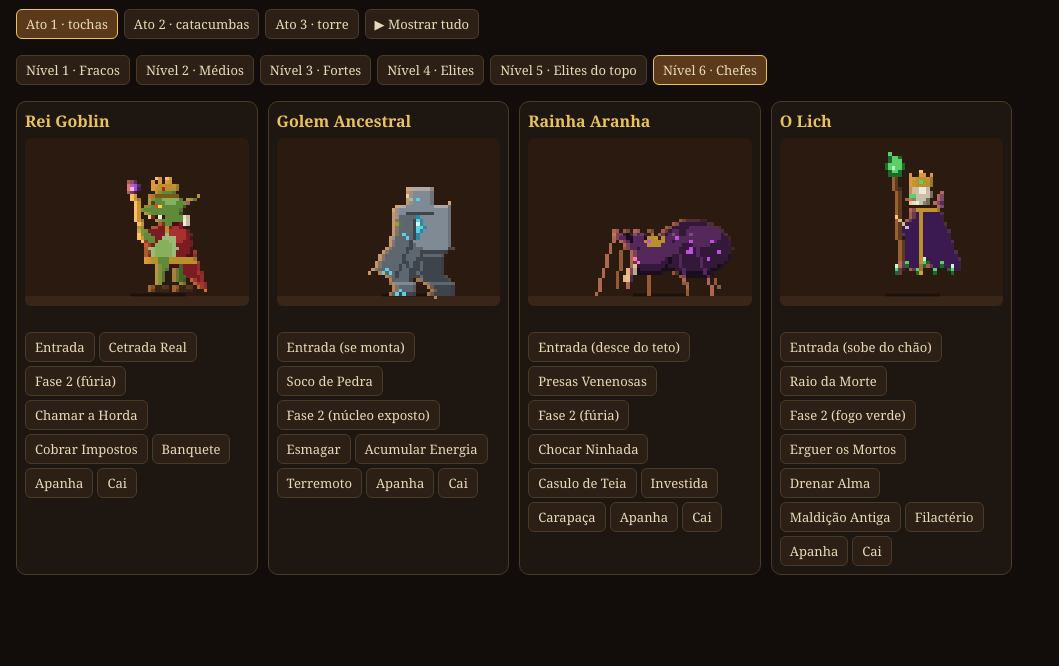
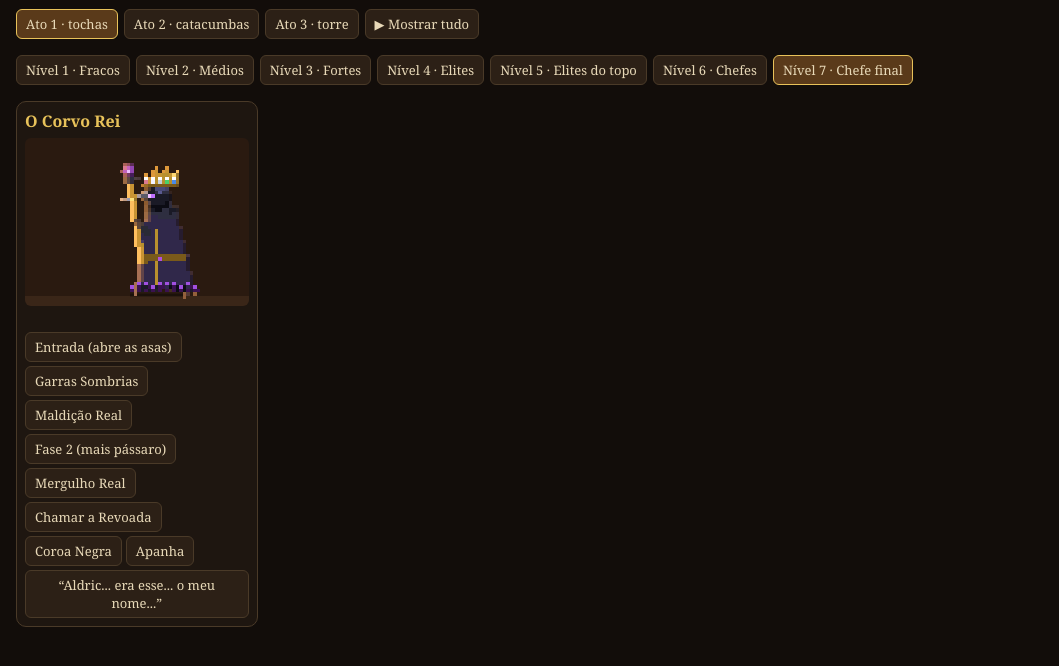
Before and after one commit to contatojampro5-dot/masmorra-do-corvo-rei, a plain HTML site: page tools/lab/inimigos/index.html in a window 1280 px wide. Shown: the part 70-736 px from the top of the page, without its empty margins (0-1059 px from the left). Drawn offline with Linux system fonts and the light colour scheme.

Commit message:
Laboratório: O Corvo Rei (coroa de cinco juramentos, fase 2 mais pássaro e o corvo branco no fim)
Co-Authored-By: Claude Opus 5.5 <noreply@anthropic.com>
Claude-Session: https://claude.ai/code/session_01EHQ2tUVzxkGdcJMX7J6bFB

```diff
--- /dev/null
+++ b/tools/lab/inimigos/bichos7.js
@@ -0,0 +1,104 @@
+/* O CORVO REI — chefe final (Nível 7). Segue docs/lore.md:
+   - Aldric, o Rei Justo, preso no pacto de Morvane; a cada dia "mais pássaro".
+   - A Coroa de Cinco Juramentos: 5 joias (Garrel/lealdade azul, Ysolda/visão verde, Bram/ferro prata, Elowen/nome branca, Morvane/pacto roxa).
+   - Fase 2: vira mais pássaro (capa vira asas, mãos viram garras, bico cresce, olhos vermelhos).
+   - Queda: ajoelha, a coroa cai, vira pó e penas — e o corvo branco (o pedaço de Aldric que ainda é humano) sobe livre.
+   Usa o motor de bichos.js. */
+(function(){
+const {P,lerp,ik,kf,sw,olhoX,D,PI}=BICHO.util,GY=BICHO.GY,W=BICHO.W;
+const cl=(v,a=0,b=1)=>Math.max(a,Math.min(b,v));
+const JOIAS=['#4a8ae8','#4ad06a','#c8d0dc','#f2f2ff','#b050e0'];
+
+/* asa de penas grandes: do ombro até a ponta, com penas recortadas descendo até "fim" */
+function asaReal(pen,s,tip,fim,cor,osso){const pts=[s,tip];for(let i=1;i<=6;i++){const t=i/7,q=[lerp(tip[0],fim[0],t),lerp(tip[1],fim[1],t)];const dx=fim[0]-tip[0],dy=fim[1]-tip[1],L=Math.hypot(dx,dy)||1,nx=dy/L,ny=-dx/L;const o=(i%2?2.8:.6);pts.push([q[0]-nx*o,q[1]-ny*o])}pts.push(fim);
+  pen.poly(pts,cor[1]);for(let i=1;i<=5;i+=2){const t=i/7,q=[lerp(tip[0],fim[0],t),lerp(tip[1],fim[1],t)];pen.line(lerp(s[0],q[0],.45),lerp(s[1],q[1],.45),q[0],q[1],cor[0])}pen.line(s[0],s[1],tip[0],tip[1],osso)}
+function corvinho(pen,x,y,fl,cor='#14141e'){pen.ell(x,y,2,1.4,cor);pen.px(x+2,y-.5,cor);pen.px(x+3,y-.5,'#3a3a44');pen.px(x+1.5,y-1,'#c0201a');const a=fl>0?-2:1.5;pen.line(x-1,y-.5,x-3,y+a,cor);pen.line(x+.5,y-.5,x-1,y+a-.5,cor);pen.line(x-2,y+.5,x-4,y+1,cor)}
+
+const CR={nome:'O Corvo Rei',nivel:7,
+  DEF:{hx:24,hy:32,lean:2*D,fF:[28,GY],fB:[20,GY],aF:60*D,aF2:-110*D,aB:80*D,aB2:-30*D,ht:0,bico:0,olho:1,asa:0,wa:0,f2:0,coroa:0,joias:.3,revoada:0,aura:0,po:0,branco:0,aj:0,voo:0,cs:-85*D,tr:0,trB:0,sh:0,ph:0,dead:0,rot:0,px:24,py:GY,al:1,tremor:0},
+  draw(pen,p){const f2=p.f2,pena=f2,R=['#100c18','#1e1830','#30284a','#463c64'],O=['#7a5a1a','#b8902e','#ffe27a'],BK=['#0c0c14','#1a1a26','#2e2e40'];
+    const hy=p.hy+p.aj*5-p.voo*16,hip=[p.hx+p.sh,hy],neck=P(hip,-PI/2+p.lean,12),shF=[neck[0]+2,neck[1]+2],shB=[neck[0]-2.5,neck[1]+2];
+    // asa de trás / capa: dobrada vira capa até o chão; aberta vira asa enorme
+    const ab=p.asa,tipB=[lerp(hip[0]-9,neck[0]-21,ab),lerp(GY-1,neck[1]-9+p.wa*10,ab)],fimB=[lerp(hip[0]-4,hip[0]-6,ab),lerp(GY-1,hip[1]+2,ab)];
+    asaReal(pen,shB,tipB,fimB,R,BK[0]);
+    // braço de trás (garras sombrias)
+    const eb=P(shB,p.aB,5),hb=P(eb,p.aB+p.aB2,5);pen.line(shB[0],shB[1],eb[0],eb[1],R[1],3);pen.line(eb[0],eb[1],hb[0],hb[1],pena>.5?'#3a3a44':'#2a2a36',2);
+    for(let i=-1;i<=1;i++){const t=P(hb,p.aB+p.aB2+i*.45,2.5+pena);pen.line(hb[0],hb[1],t[0],t[1],'#c8c0aa')}
+    // pés: botas reais, ou garras de pássaro na fase 2
+    const pe=(f,c)=>{if(pena>.5){pen.line(f[0],f[1]-3,f[0],f[1],'#3a3a44',2);for(let i=-1;i<=2;i++)pen.line(f[0],f[1],f[0]+i*1.4,f[1]+.3,'#c8c0aa');pen.px(f[0]-1.5,f[1]-.5,'#c8c0aa')}else{pen.line(f[0]-1,f[1]-1,f[0]+2.5,f[1]-1,c,2)}};
+    // manto real até o chão
+    const hem=GY-(p.voo>0?p.voo*14:0),w1=8+p.aj*2;const pts=[[neck[0]-4.5,neck[1]],[neck[0]+4.5,neck[1]+.5],[hip[0]+w1,hem]];
+    for(let i=0;i<=8;i++){const t=i/8;pts.push([lerp(hip[0]+w1,hip[0]-w1-1,t),hem-((i%2)?(pena>.5?3:1.4):0)])}pts.push([hip[0]-w1-1,hem]);
+    pen.poly(pts,R[2]);pen.line(neck[0]+4.5,neck[1]+.5,hip[0]+w1,hem,R[3]);pen.line(neck[0]-4.5,neck[1],hip[0]-w1-1,hem,R[1]);
+    pen.line(neck[0]+1,neck[1]+1,hip[0]+1.5,hem-1,O[1]);pen.line(hip[0]-5,hip[1]+1,hip[0]+6,hip[1]+1.5,O[0],2);pen.px(hip[0]+1,hip[1]+1,JOIAS[4]);
+    if(pena>.3){for(let i=0;i<8;i++){const x=hip[0]-6+(i*5)%13,y=neck[1]+5+((i*7)%16);pen.line(x,y,x-1,y+2,R[1]);pen.px(x+1,y+1,R[3])}}
+    if(p.voo<.2){pe([p.fF[0],GY],BK[1]);pe([p.fB[0],GY],BK[0])}
+    // gola de penas
+    for(let i=0;i<7;i++){const a=PI+i/6*PI,q=P([neck[0],neck[1]+1],a,4.5+(i%2)*1.2);pen.line(neck[0],neck[1]+1,q[0],q[1],i%2?BK[1]:BK[2],2)}
+    // cabeça de corvo
+    const ht=p.ht,h=[neck[0]+1.5+ht*.5,neck[1]-4.2];
+    pen.bola(h[0],h[1],4.2,3.8,BK);pen.line(h[0]-3,h[1]-2.5,h[0]+1,h[1]-3.6,'#4a4a78');pen.px(h[0]-1,h[1]-2,'#5a5a90');pen.px(h[0]+2,h[1]+1.5,'#2e2e48');
+    const bl=7+pena*3,ba=.12+ht*.18,b0=[h[0]+3,h[1]-.2];const bt=P(b0,ba,bl);
+    pen.poly([[b0[0],b0[1]-1.8],bt,[b0[0],b0[1]+.4]],'#5a5a68');pen.line(b0[0],b0[1]-1.8,bt[0],bt[1],'#9a9aac');pen.px(bt[0],bt[1],'#c8c8d8');
+    const ja=ba+p.bico*.5,jt=P([b0[0],b0[1]+.8],ja,bl-1);pen.poly([[b0[0],b0[1]+.5],jt,[b0[0],b0[1]+1.8]],'#2a2a32');
+    if(p.bico>.2)pen.poly([[b0[0]+.5,b0[1]+.4],bt,jt],'#3a0814');
+    pen.info.boca=P(b0,ba,bl*.7);
+    if(p.dead>.5)olhoX(pen,Math.round(h[0]+1),Math.round(h[1]-1),'#5a5a6a');
+    // coroa de cinco juramentos (cai quando ele cai)
+    const c0=[lerp(h[0]-1,h[0]-13,p.coroa),lerp(h[1]-5.5,GY-3,p.coroa)-(f2>.5&&p.coroa===0?2+Math.sin(p.ph*.5):0)],inc=p.coroa*-.4;
+    const cr=(dx,dy)=>[c0[0]+dx*Math.cos(inc)-dy*Math.sin(inc),c0[1]+dx*Math.sin(inc)+dy*Math.cos(inc)];
+    const jp=[cr(-4,.2),cr(-2,.2),cr(0,.2),cr(2,.2),cr(4,.2)];
+    const coroa=pn=>{pn.poly([cr(-5,1.8),cr(-5,-2.5),cr(-3.2,-.6),cr(-1.6,-3.6),cr(0,-.8),cr(1.6,-3.6),cr(3.2,-.6),cr(5,-2.5),cr(5,1.8)],O[1]);pn.line(cr(-5,1.8)[0],cr(-5,1.8)[1],cr(5,1.8)[0],cr(5,1.8)[1],O[0]);pn.line(cr(-5,-2.5)[0],cr(-5,-2.5)[1],cr(-3.2,-.6)[0],cr(-3.2,-.6)[1],O[2]);jp.forEach((q,i)=>pn.px(q[0],q[1],JOIAS[i]))};
+    // a coroa caída fica no chão mesmo quando ele vira pó
+    if(p.coroa>.9&&p.al<1)pen.depois(coroa);else coroa(pen);
+    // cetro na mão da frente
+    const ef=P(shF,p.aF,5),hf=P(ef,p.aF+p.aF2,5);
+    if(p.dead<.5||p.po<.3){const s0=P(hf,p.cs+PI,12),s1=P(hf,p.cs,12);pen.line(s0[0],s0[1],s1[0],s1[1],O[1],2);pen.line(s0[0],s0[1],s1[0],s1[1],O[2]);
+      pen.poly([P(s1,p.cs-PI/2,3.5),P(s1,p.cs,1),P(s1,p.cs+PI/2,3.5),P(s1,p.cs+PI,1.5)],BK[2]);const orb=P(s1,p.cs,2.5);pen.ell(orb[0],orb[1],2,2,'#4a1a6a');pen.ell(orb[0],orb[1],1.3,1.3,'#b050e0');pen.px(orb[0]-.4,orb[1]-.5,'#f0c0ff');pen.info.boca=orb}
+    pen.line(shF[0],shF[1],ef[0],ef[1],R[2],3);pen.line(ef[0],ef[1],hf[0],hf[1],pena>.5?'#3a3a44':'#2a2a36',2);if(pena>.5){for(let i=-1;i<=1;i++){const t=P(hf,p.aF+p.aF2+i*.5,2.2);pen.line(hf[0],hf[1],t[0],t[1],'#c8c0aa')}}
+    // asa da frente (só quando abre)
+    if(ab>.15){const tipF=[lerp(neck[0]+2,neck[0]+13,ab),lerp(hip[1],neck[1]-11+p.wa*10,ab)];asaReal(pen,[neck[0]+1,neck[1]+2.5],tipF,[lerp(hip[0]-1,hip[0]+4,ab),hip[1]+1],[R[1],R[3]],BK[0])}
+    // tudo que brilha por conta própria
+    const olho=p.olho,dead=p.dead,joias=p.joias,aura=p.aura,rev=p.revoada,ph=p.ph,branco=p.branco,po=p.po,tr=p.tr,trB=p.trB;
+    pen.depois(pn=>{
+      if(aura>0){for(let i=0;i<10;i++){const x=hip[0]-9+i*2,b=GY-1,hh=(3+Math.sin(ph*1.6+i*1.9)*1.6)*aura*(1+(i>2&&i<8?.6:0));pn.line(x,b,x+Math.sin(ph+i)*.7,b-hh,'#3a1250');pn.px(x,b-hh-1,'#a050e0')}}
+      if(dead<.5&&olho>0){pn.px(h[0]+1,h[1]-1,f2>.5?'#ff2a1a':'#c070ff');pn.px(h[0]+1.8,h[1]-1.2,f2>.5?'#ffb0a0':'#f0c0ff');if(f2>.5)pn.px(h[0]+2.6,h[1]-1.6,'#ff2a1a')}
+      if(joias>.5){jp.forEach((q,i)=>{pn.px(q[0],q[1]-1,'#ffffff');if(joias>.9){pn.px(q[0]-1,q[1],JOIAS[i]);pn.px(q[0]+1,q[1],JOIAS[i])}})}
+      if(tr){for(let a=tr;a<=tr+1.6;a+=.06){const q=P(hb,a,7+((a*10)|0)%2);pn.px(q[0],q[1],'#8a4ab0')}}
+      if(rev>0){for(let i=0;i<5;i++){const a=ph*.5+i*PI*2/5,r=lerp(40,10+i%2*4,cl(rev*1.4-i*.1));corvinho(pn,hip[0]+Math.cos(a)*r,neck[1]-4+Math.sin(a)*r*.45,(ph+i)%2)}}
+      if(branco>0){const y=lerp(neck[1],-6,branco),x=h[0]+Math.sin(branco*9)*3,fl=Math.sin(ph*1.8)>0?-2.5:1.5;
+        pn.ell(x,y,2.4,1.6,'#f2f2ff');pn.px(x+2.5,y-.6,'#f2f2ff');pn.px(x+3.4,y-.6,'#e8c25a');pn.px(x+1.8,y-1,'#2a2a3a');pn.line(x-1,y-.5,x-4,y+fl,'#ffffff');pn.line(x+.5,y-.5,x-2,y+fl-.6,'#e8e8f8');pn.line(x-2.5,y+.5,x-5,y+1,'#f2f2ff');
+        for(let i=0;i<3;i++)pn.px(x-3-i*2,y+2+i*2,i%2?'#ffffff':'#c8d8ff')}
+      if(po>0&&po<1){for(let i=0;i<12;i++){const t=(po*1.3+i/12)%1,x=hip[0]-8+((i*7)%17)+Math.sin(t*6+i)*2,y=neck[1]+((i*5)%20)-t*16;pn.line(x,y,x+1,y+1.5,i%3?'#1a1a26':'#3e3e5a')}}})},
+  A:{
+   parado:{n:20,fps:9,loop:1,f:(f,n)=>{const b=(sw(f,n,1)+1)/2;return{ph:f,hy:32+(b>.6?1:0),lean:(2+b*2)*D,cs:(-85+b*3)*D,ht:sw(f,n,1,1)>.85?-.5:sw(f,n,1,1)<-.85?.5:0,joias:.3+b*.3,olho:f===14?0:1,aura:.15}}},
+   entrada:{nome:'Entrada (abre as asas)',n:30,fps:12,f:null},
+   ataque:{nome:'Garras Sombrias',n:24,fps:15,hits:[7,13,19],f:null},
+   especial:{nome:'Maldição Real',n:20,fps:13,hits:[12],tiro:'sombra',f:null},
+   fase2:{nome:'Fase 2 (mais pássaro)',n:26,fps:12,f:null},
+   especial2:{nome:'Mergulho Real',n:30,fps:14,hits:[19],f:null},
+   buff:{nome:'Chamar a Revoada',n:24,fps:12,f:null},
+   defesa:{nome:'Coroa Negra',n:20,fps:12,f:null},
+   ferido:{n:8,fps:14,f:null},
+   morte:{nome:'“Aldric... era esse... o meu nome...”',n:44,fps:10,f:null}}};
+CR.A.entrada.f=kf(CR.DEF,[[0,{aj:1,lean:30*D,ht:1.5,asa:.35,wa:1.2,olho:0,joias:0,aura:.6}],[8,{aj:1,lean:30*D,ht:1.5,asa:.35,wa:1.2,olho:0,joias:0,aura:.8,tremor:1}],[11,{e:'rapido',aj:.6,lean:10*D,ht:0,asa:.5,olho:1,joias:.5,aura:1}],
+  [15,{e:'rapido',aj:0,lean:-8*D,ht:-1,asa:1,wa:-.6,bico:1,olho:1,joias:1,aura:1,revoada:.3}],[20,{asa:1,wa:-.4,lean:-8*D,ht:-1,bico:1,joias:1,aura:1,revoada:1}],[24,{e:'segura',asa:1,wa:-.5,lean:-6*D,ht:-.5,bico:.4,joias:1,aura:.6,revoada:1}],[30,{e:'devagar',revoada:0}]]);
+CR.A.ataque.f=kf(CR.DEF,[[0,{}],[4,{e:'devagar',hx:21,lean:-8*D,aB:-140*D,aB2:-20*D,bico:.6,asa:.3}],[6,{e:'rapido',hx:28,lean:22*D,aB:40*D,aB2:10*D,tr:-140*D,fF:[33,GY],fB:[22,GY],bico:1}],[7,{hx:29,lean:24*D,aB:60*D,aB2:10*D,fF:[33,GY],fB:[22,GY]}],
+  [10,{e:'devagar',hx:27,lean:6*D,aB:-140*D,aB2:-20*D,fF:[32,GY],fB:[22,GY]}],[12,{e:'rapido',hx:30,lean:24*D,aB:40*D,aB2:10*D,tr:-140*D,fF:[35,GY],fB:[24,GY],bico:1}],[13,{hx:31,lean:26*D,aB:60*D,aB2:10*D,fF:[35,GY],fB:[24,GY]}],
+  [16,{e:'devagar',hx:29,lean:6*D,aB:-140*D,aB2:-20*D,fF:[34,GY],fB:[23,GY]}],[18,{e:'rapido',hx:32,lean:26*D,aB:40*D,aB2:10*D,tr:-140*D,fF:[36,GY],fB:[25,GY],bico:1}],[19,{hx:33,lean:28*D,aB:60*D,aB2:10*D,fF:[36,GY],fB:[25,GY]}],[21,{e:'segura',hx:33,lean:28*D,aB:60*D,fF:[36,GY],fB:[25,GY]}],[24,{e:'devagar'}]]);
+CR.A.especial.f=kf(CR.DEF,[[0,{}],[5,{e:'devagar',lean:-6*D,aF:-80*D,aF2:-50*D,cs:-130*D,joias:.8,aura:.5,bico:.6}],[10,{e:'segura',lean:-6*D,aF:-90*D,aF2:-50*D,cs:-135*D,joias:1,aura:.8,bico:.8}],[12,{e:'rapido',lean:16*D,aF:-10*D,aF2:-20*D,cs:-20*D,bico:1,aura:.6}],[14,{e:'segura',lean:16*D,aF:-10*D,aF2:-20*D,cs:-20*D,bico:.6}],[20,{e:'devagar'}]]);
+CR.A.fase2.f=kf(CR.DEF,[[0,{}],[5,{e:'devagar',lean:24*D,ht:1.4,aj:.4,asa:.2,aura:.6}],[9,{lean:26*D,ht:1.5,aj:.5,asa:.2,aura:.8,sh:1,f2:.4}],[11,{lean:26*D,ht:1.5,aj:.5,asa:.25,aura:.9,sh:-1,f2:.7}],[13,{e:'rapido',lean:-14*D,ht:-1.6,aj:0,asa:1,wa:-.8,bico:1.4,f2:1,aura:1,joias:1,sh:0,revoada:.4}],
+  [17,{lean:-14*D,ht:-1.6,asa:1,wa:-.2,bico:1.4,f2:1,aura:1,joias:1,revoada:.8}],[21,{e:'segura',lean:-12*D,ht:-1.4,asa:1,wa:-.5,bico:1.2,f2:1,aura:1,joias:1,revoada:1}],[26,{e:'devagar',f2:1,revoada:0}]]);
+CR.A.especial2.f=kf(CR.DEF,[[0,{}],[5,{e:'devagar',aj:.6,lean:20*D,asa:.8,wa:.6,ht:.5}],[8,{e:'segura',aj:.7,lean:22*D,asa:.9,wa:.7}],[11,{e:'rapido',voo:2.2,asa:1,wa:-.9,lean:-10*D,ht:-1}],[14,{voo:2.4,asa:1,wa:.6,lean:0,hx:28}],[16,{e:'segura',voo:2.4,asa:1,wa:-.6,hx:30,bico:1,ht:1}],
+  [18,{e:'rapido',voo:.5,hx:38,asa:.6,wa:-1,lean:50*D,ht:1.6,aB:20*D,aF:20*D,bico:1.2,aura:1}],[19,{voo:0,hx:39,asa:.5,wa:-1,lean:46*D,ht:1.4,aB:40*D,fF:[44,GY],fB:[33,GY],aura:1,tremor:1}],[23,{e:'segura',voo:0,hx:39,asa:.5,lean:40*D,fF:[44,GY],fB:[33,GY],aura:.6}],[30,{e:'devagar'}]]);
+CR.A.buff.f=kf(CR.DEF,[[0,{}],[5,{e:'devagar',aF:-100*D,aF2:-40*D,cs:-100*D,ht:-1,bico:1,asa:.5,wa:-.4}],[8,{aF:-105*D,aF2:-40*D,cs:-100*D,ht:-1,bico:1.3,asa:.6,wa:-.6,revoada:.2}],[18,{e:'linear',aF:-105*D,aF2:-40*D,cs:-100*D,ht:-1,bico:.6,asa:.6,wa:-.5,revoada:1}],[24,{e:'devagar',revoada:0}]]);
+CR.A.defesa.f=kf(CR.DEF,[[0,{}],[5,{e:'devagar',ht:-1,joias:1,aura:.6,asa:.4,wa:.4,lean:-4*D}],[10,{ht:-1,joias:1,aura:1.4,asa:.6,wa:.2,lean:-4*D}],[16,{e:'segura',ht:-1,joias:1,aura:1.4,asa:.6,wa:.2}],[20,{e:'devagar'}]]);
+CR.A.ferido.f=kf(CR.DEF,[[0,{}],[1,{e:'rapido',hx:21,lean:-14*D,ht:-1.4,bico:1,asa:.4,wa:.8,olho:0}],[3,{hx:21,lean:-6*D,ht:-.6,asa:.2}],[8,{}]]);
+CR.A.morte.f=kf(CR.DEF,[[0,{}],[2,{e:'rapido',hx:21,lean:-16*D,ht:-1.6,bico:1.4,asa:.6,wa:.8,aura:1}],[6,{hx:21,lean:-16*D,ht:-1.6,bico:1.4,asa:.6,wa:.8,aura:1,sh:1}],[8,{hx:21,lean:-14*D,ht:-1.6,bico:1.4,asa:.6,aura:1,sh:-1}],
+  [13,{e:'devagar',hx:22,aj:1,lean:28*D,ht:1.6,bico:.2,asa:.25,wa:1,aura:.4,joias:1,olho:.5,sh:0,cs:10*D,aF:80*D}],[17,{e:'devagar',hx:22,aj:1,lean:26*D,ht:1.2,asa:.25,wa:1,aura:.2,olho:.3,coroa:1,joias:0,cs:10*D,aF:80*D}],
+  [24,{e:'segura',hx:22,aj:1,lean:20*D,ht:-.4,asa:.25,wa:1,coroa:1,olho:0,dead:1,cs:10*D,aF:80*D}],[32,{e:'devagar',hx:22,aj:1,lean:20*D,ht:-.4,asa:.25,wa:1,coroa:1,dead:1,al:.15,po:.9,branco:.25,cs:10*D,aF:80*D}],
+  [40,{e:'linear',hx:22,aj:1,lean:20*D,asa:.25,coroa:1,dead:1,al:0,po:.99,branco:.95,cs:10*D,aF:80*D}],[44,{hx:22,aj:1,coroa:1,dead:1,al:0,po:0,branco:1}]]);
+for(const k in CR.A){const A=CR.A[k];if(A.loop)continue;const g=A.f;A.f=f=>{const o={...g(f),ph:f};if(o.tremor)o.sh=(f%2?1:-1)*o.tremor;return o}}
+
+Object.assign(BICHOS,{reicorvo:CR});
+})();
--- a/tools/lab/inimigos/folha.html
+++ b/tools/lab/inimigos/folha.html
@@ -1,5 +1,5 @@
 <!doctype html><html><head><meta charset="utf-8"><title>Inimigos · quadros</title><style>body{margin:0;background:#141010;color:#e8d9b8;font:14px Georgia}h2{margin:14px 16px 4px;color:#e8c27a;font-size:17px}h3{margin:6px 16px 2px;font-size:13px;opacity:.8;font-weight:normal}.row{display:flex;flex-wrap:wrap;gap:2px;margin:0 16px}canvas{image-rendering:pixelated}</style></head><body>
-<script src="../cavaleiro-novo/rig.js"></script><script src="bichos.js"></script><script src="bichos2.js"></script><script src="bichos3.js"></script><script src="bichos4.js"></script><script src="bichos5.js"></script><script src="bichos6.js"></script><script>
+<script src="../cavaleiro-novo/rig.js"></script><script src="bichos.js"></script><script src="bichos2.js"></script><script src="bichos3.js"></script><script src="bichos4.js"></script><script src="bichos5.js"></script><script src="bichos6.js"></script><script src="bichos7.js"></script><script>
 const LUZ={dir:-1,col:[255,160,70],amb:[60,40,40]};
 const sc=(c,k)=>{const o=document.createElement('canvas');o.width=c.width*k;o.height=c.height*k;const x=o.getContext('2d');x.fillStyle='#2a1a12';x.fillRect(0,0,o.width,o.height);x.fillStyle='#3a2618';x.fillRect(0,BICHO.GY*k+k,o.width,o.height);x.imageSmoothingEnabled=false;x.drawImage(c,0,0,o.width,o.height);return o};
 const Q=new URLSearchParams(location.search),so=Q.get('so'),K=+(Q.get('k')||2),SO_A=Q.get('a');
--- a/tools/lab/inimigos/index.html
+++ b/tools/lab/inimigos/index.html
@@ -11,13 +11,13 @@ header{padding:14px 16px 4px}h1{margin:0;color:var(--ouro);font-size:22px}header
 .acao{height:18px;font-size:13px;opacity:.85;margin:4px 0}.bts{display:flex;flex-wrap:wrap;gap:4px}
 </style></head><body>
 <header><h1>Inimigos</h1><p>Bonecos articulados no estilo do Cavaleiro novo. Toque nos botões para ver cada movimento.</p></header>
-<div class="bar"><button data-ato="1" class="on">Ato 1 · tochas</button><button data-ato="2">Ato 2 · catacumbas</button><button data-ato="3">Ato 3 · torre</button><button id="demo">▶ Mostrar tudo</button></div><div class="bar" id="niveis"><button data-nv="1">Nível 1 · Fracos</button><button data-nv="2">Nível 2 · Médios</button><button data-nv="3">Nível 3 · Fortes</button><button data-nv="4">Nível 4 · Elites</button><button data-nv="5">Nível 5 · Elites do topo</button><button data-nv="6">Nível 6 · Chefes</button></div>
+<div class="bar"><button data-ato="1" class="on">Ato 1 · tochas</button><button data-ato="2">Ato 2 · catacumbas</button><button data-ato="3">Ato 3 · torre</button><button id="demo">▶ Mostrar tudo</button></div><div class="bar" id="niveis"><button data-nv="1">Nível 1 · Fracos</button><button data-nv="2">Nível 2 · Médios</button><button data-nv="3">Nível 3 · Fortes</button><button data-nv="4">Nível 4 · Elites</button><button data-nv="5">Nível 5 · Elites do topo</button><button data-nv="6">Nível 6 · Chefes</button><button data-nv="7">Nível 7 · Chefe final</button></div>
 <div class="grid" id="g"></div>
-<script src="../cavaleiro-novo/rig.js"></script><script src="bichos.js"></script><script src="bichos2.js"></script><script src="bichos3.js"></script><script src="bichos4.js"></script><script src="bichos5.js"></script><script src="bichos6.js"></script><script>
+<script src="../cavaleiro-novo/rig.js"></script><script src="bichos.js"></script><script src="bichos2.js"></script><script src="bichos3.js"></script><script src="bichos4.js"></script><script src="bichos5.js"></script><script src="bichos6.js"></script><script src="bichos7.js"></script><script>
 const LUZ={1:{dir:-1,col:[255,160,70],amb:[60,40,40]},2:{dir:1,col:[140,210,255],amb:[40,60,60]},3:{dir:-1,col:[255,90,50],amb:[90,40,120]}};
 const FUNDO={1:['#2a1a10','#3a2618'],2:['#101a1e','#1a2a2e'],3:['#24101a','#3a1a24']};
 const NOMES={parado:'Parado',ataque:'Ataque',especial:'Especial',buff:'Apoio',defesa:'Defesa',remontar:'Remontar',entrada:'Entrada',especial2:'Especial 2',fase2:'Fase 2',ferido:'Apanha',morte:'Cai'};
-let nivel=+(new URLSearchParams(location.search).get('nivel')||6);
+let nivel=+(new URLSearchParams(location.search).get('nivel')||7);
 let ato=1;const K=4,cards=[];
 for(const [id,B] of Object.entries(BICHOS)){const d=document.createElement('div');d.className='card';d.dataset.nv=B.nivel;
   d.innerHTML=`<h2>${B.nome}</h2><canvas width="${64*K}" height="${48*K}"></canvas><div class="acao"></div><div class="bts"></div>`;
```
Also changed, not shown: 1 other file.
